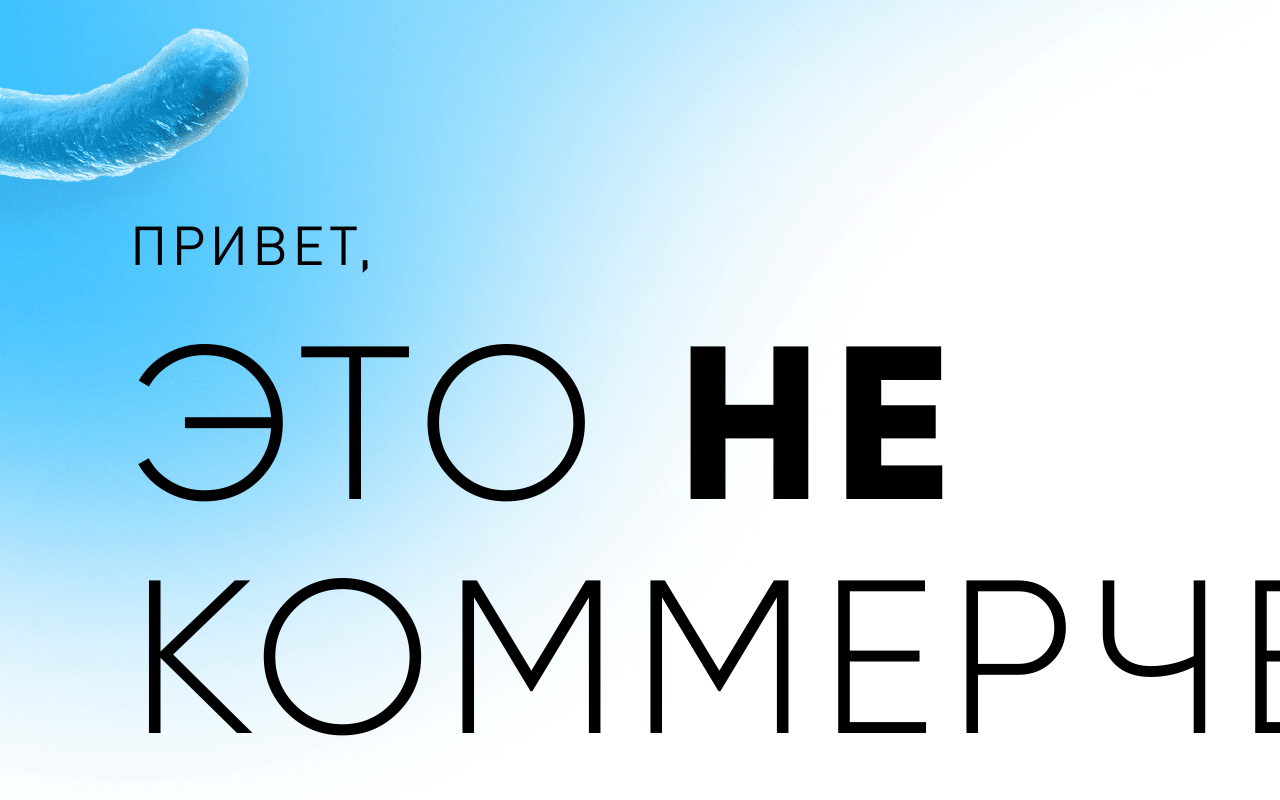
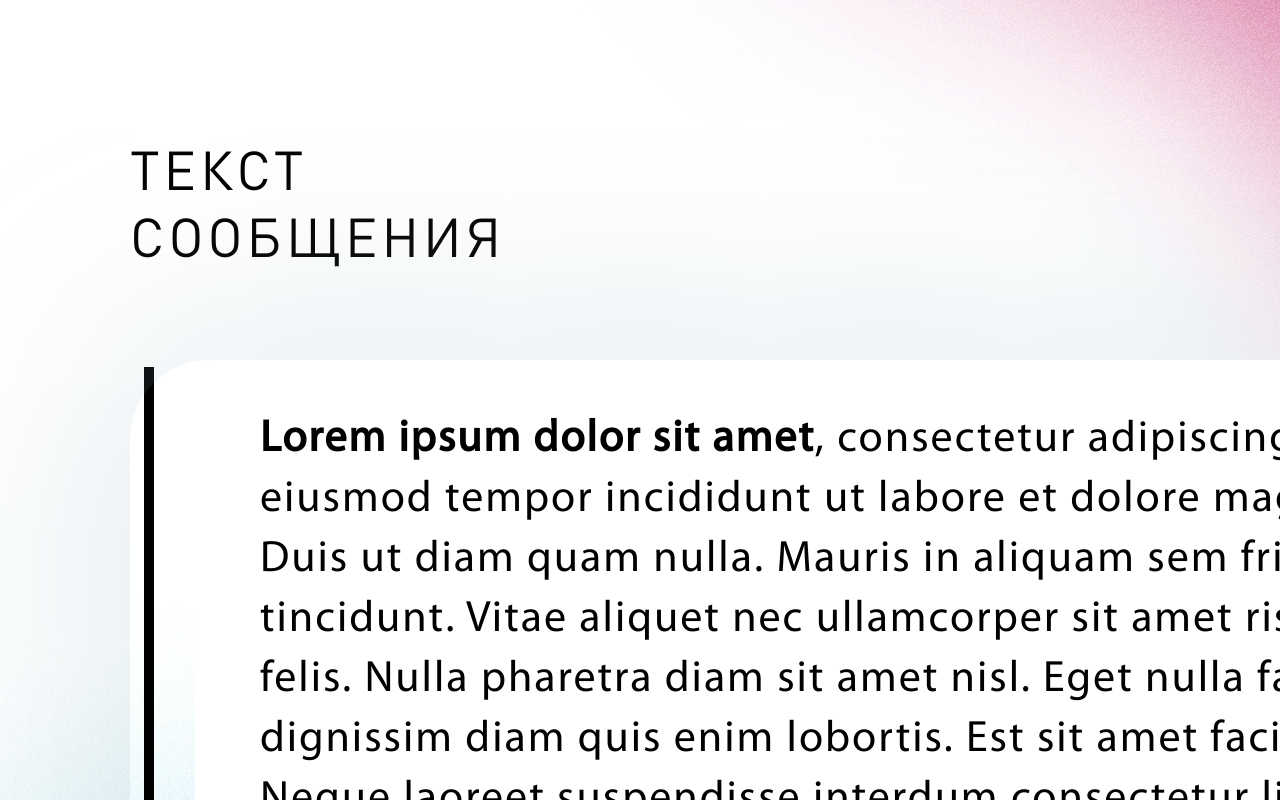
Before and after one commit to AlexandrGer/onpoint, a React (Create React App) app: page / in a window 1280 px wide. Shown: the part 120-920 px from the top of the page. Built offline with nearby package versions, Linux system fonts and the light colour scheme.

Commit message:
Отредактировал второй слайд

```diff
--- a/src/App.jsx
+++ b/src/App.jsx
@@ -1,14 +1,14 @@
 import "./App.css";
 import Header from "./components/Header/Header";
-import Slide2 from "./components/Slide2/Slide2";
-import Slider from "./components/Slider/Slider";
 import SlideOne from "./components/SlideOne/SlideOne";
+import SlideTwo from "./components/SlideTwo/SlideTwo";
 
 function App() {
   return (
     <div className="App">
       <Header />
-      <SlideOne />
+      {/* <SlideOne /> */}
+      <SlideTwo />
       {/* <Slider>
 	  <SlideOne />
         <Slide2 />
--- a/src/components/Slide2/Slide2.jsx
+++ /dev/null
@@ -1,65 +0,0 @@
-import "./Slide2.css";
-
-export default function Slide2() {
-  return (
-    <div className="slide2">
-      <div className="slide__container">
-        <p className="slide__title">
-          ТЕКСТ <br /> СООБЩЕНИЯ
-        </p>
-        <div className="scroll">
-          <div className="text__container">
-            <p className="text">
-              <b>Lorem ipsum dolor sit amet</b>, consectetur adipiscing elit.
-              Curabitur bibendum, dui quis commodo tempor, magna quam ornare
-              odio, in viverra neque erat facilisis nulla. Vestibulum volutpat
-              justo enim, eget accumsan libero pretium ut. Donec tortor purus,
-              lacinia nec vestibulum ut, venenatis a turpis. Suspendisse
-              placerat libero sit amet diam laoreet, rutrum luctus eros
-              pharetra. Fusce vestibulum, ex nec vulputate sodales, lorem quam
-              placerat ex, et posuere elit velit ac ipsum. Suspendisse rutrum
-              tortor massa, quis faucibus elit ornare vel. Nunc ac elit blandit,
-              pharetra neque sed, malesuada leo. Ut commodo non lectus tincidunt
-              pretium. Duis in lacus auctor, tincidunt nisl sed, suscipit quam.
-              Nulla non ipsum in lacus semper sollicitudin. Nullam ornare dolor
-              eu lacus laoreet condimentum. Maecenas ornare vel mi in blandit.
-              Suspendisse dignissim vestibulum turpis dapibus congue. Mauris
-              dapibus vulputate ligula ac egestas. Cras vel ultricies odio. Nam
-              non consequat dui. Nunc vel tortor interdum, interdum lorem eu,
-              placerat ipsum. Aenean a finibus odio, in viverra diam. Nam
-              hendrerit odio a tellus laoreet ultrices. Morbi nec ornare velit,
-              a semper massa. Maecenas in lectus nisi. Morbi hendrerit augue at
-              mi viverra, eu condimentum enim dignissim. Mauris nisl turpis,
-              sagittis at mattis quis, faucibus ut diam. Donec varius orci nec
-              commodo consequat. Fusce vehicula ex eget fringilla ultricies.
-              Nullam tellus nisl, sodales at vehicula tempor, euismod eu leo.
-              Maecenas laoreet, leo id mattis feugiat, lorem enim interdum ex,
-              id tincidunt libero tortor id ipsum. Nam aliquam condimentum
-              velit, a lobortis massa vehicula et. Pellentesque habitant morbi
-              tristique senectus et netus et malesuada fames ac turpis egestas.
-              Curabitur sit amet risus posuere, fringilla metus nec,
-              sollicitudin leo. Ut in blandit augue. Integer finibus consectetur
-              erat, sit amet laoreet quam viverra ac. Pellentesque habitant
-              morbi tristique senectus et netus et malesuada fames ac turpis
-              egestas. Aliquam at ante id orci cursus efficitur vitae vel
-              libero. Phasellus eleifend nisl vitae varius dictum. Nullam
-              ultrices imperdiet eleifend. Nulla vel sem est. Vestibulum egestas
-              fringilla tortor nec tempus. Praesent et blandit sapien, id tempus
-              odio. Maecenas egestas quam justo, eget porta diam sodales eu.
-              Aliquam ipsum nulla, molestie et rutrum sed, suscipit nec arcu.
-              Etiam tortor metus, viverra ut scelerisque vel, dapibus sit amet
-              lorem. In nec lectus porttitor, egestas leo sit amet, finibus
-              sapien. Cras cursus dui vel pharetra pellentesque. Ut in bibendum
-              tellus, vitae sodales diam. Sed venenatis faucibus metus eu
-              bibendum. Pellentesque vel diam fringilla, congue mauris sit amet,
-              sagittis felis. Nunc consequat odio luctus, molestie est vitae,
-              pretium ex. Duis felis mauris, rhoncus et vestibulum vel, viverra
-              ut diam.
-            </p>
-          </div>
-          <div className="test2"></div>
-        </div>
-      </div>
-    </div>
-  );
-}
--- a/src/components/Slide2/Slide2.css
+++ b/src/components/SlideTwo/SlideTwo.css
@@ -1,17 +1,10 @@
-.slide2 {
-  width: 100%;
-  height: 100vh;
-  background: url("../../images/bg-2.png") no-repeat center;
-  display: flex;
+.slide_second {
+  background-image: url("../../images/bg-2.png");
 }
 
-.slide__container {
-  display: flex;
-  flex-direction: column;
-  justify-content: center;
-  margin-top: -100px;
-  padding: 0 80px 0 140px;
-  gap: 30px;
+.slide__container_second {
+  gap: unset;
+  margin-top: 90px;
 }
 
 .slide__title {
@@ -23,25 +16,32 @@
 .scroll {
   position: relative;
   z-index: 1;
+  margin-top: 90px;
 }
 
 .text__container {
   height: 890px;
   overflow-y: scroll;
+  scroll-snap-type: y mandatory;
   direction: rtl;
   border-radius: 80px;
-  padding-left: 55px;
+  padding-left: 65px;
+  box-shadow: 5.446px 8.387px 232.5px 17.5px rgba(157, 185, 198, 0.39);
 }
 
 .text {
+  scroll-snap-align: start;
   width: 1550px;
   margin: 0;
   box-sizing: border-box;
-  padding: 60px;
+  border-radius: 80px;
+  padding: 50px 150px 30px 65px;
   background: #fff;
   font-weight: normal;
   text-align: left;
-  font-size: 60px;
+  font-size: 44px;
+  line-height: 60px;
+  letter-spacing: 2px;
 }
 
 .test2 {
@@ -63,3 +63,14 @@
   background-color: #cf578d;
   border-radius: 20px;
 }
+
+.text:after {
+  content: "";
+  position: absolute;
+  bottom: 0px;
+  left: 170px;
+  width: 80%;
+  height: 40%;
+  background: linear-gradient(transparent, white);
+  pointer-events: none;
+}
--- /dev/null
+++ b/src/components/SlideTwo/SlideTwo.jsx
@@ -0,0 +1,74 @@
+import "./SlideTwo.css";
+
+export default function SlideTwo() {
+  return (
+    <section className="slide slide_second">
+      <div className="slide__container slide__container_second">
+        <p className="slide__title">
+          ТЕКСТ <br /> СООБЩЕНИЯ
+        </p>
+        <div className="scroll">
+          <div className="text__container">
+            <p className="text">
+              <b>Lorem ipsum dolor sit amet</b>, consectetur adipiscing elit,
+              sed do eiusmod tempor incididunt ut labore et dolore magna aliqua.
+              Duis ut diam quam nulla. Mauris in aliquam sem fringilla ut morbi
+              tincidunt. Vitae aliquet nec ullamcorper sit amet risus nullam
+              eget felis. Nulla pharetra diam sit amet nisl. Eget nulla facilisi
+              etiam dignissim diam quis enim lobortis. Est sit amet facilisis
+              magna. Neque laoreet suspendisse interdum consectetur libero id.
+              Nec ullamcorper sit amet risus nullam eget felis eget. Mollis
+              aliquam ut porttitor leo a diam sollicitudin tempor id. Euismod
+              quis viverra nibh cras pulvinar mattis nunc. Massa massa ultricies
+              mi quis. Sit amet massa vitae tortor condimentum lacinia. Et
+              malesuada fames ac turpis egestas integer eget. Elementum pulvinar
+              etiam non quam lacus suspendisse faucibus interdum posuere. Amet
+              justo donec enim diam vulputate ut pharetra sit. Risus ultricies
+              tristique nulla aliquet enim tortor at auctor. Velit sed
+              ullamcorper morbi tincidunt ornare massa. Quis hendrerit dolor
+              magna eget est lorem ipsum. Etiam dignissim diam quis enim.
+              Gravida neque convallis a cras. Ut enim blandit volutpat maecenas
+              volutpat. Mauris sit amet massa vitae tortor condimentum lacinia
+              quis vel. Mauris in aliquam sem fringilla ut morbi tincidunt.
+              Vitae aliquet nec ullamcorper sit amet risus nullam eget felis.
+              Nulla pharetra diam sit amet nisl. Eget nulla facilisi etiam
+              dignissim diam quis enim lobortis. Est sit amet facilisis magna.
+              Neque laoreet suspendisse interdum consectetur libero id. Nec
+              ullamcorper sit amet risus nullam eget felis eget. Mollis aliquam
+              ut porttitor leo a diam sollicitudin tempor id. Euismod quis
+              viverra nibh cras pulvinar mattis nunc. Massa massa ultricies mi
+              quis. Sit amet massa vitae tortor condimentum lacinia. Et
+              malesuada fames ac turpis egestas integer eget. Elementum pulvinar
+              etiam non quam lacus suspendisse faucibus interdum posuere. Amet
+              justo donec enim diam vulputate ut pharetra sit. Risus ultricies
+              tristique nulla aliquet enim tortor at auctor. Velit sed
+              ullamcorper morbi tincidunt ornare massa. Quis hendrerit dolor
+              magna eget est lorem ipsum. Etiam dignissim diam quis enim.
+              Gravida neque convallis a cras. Ut enim blandit volutpat maecenas
+              volutpat. Mauris sit amet massa vitae tortor condimentum lacinia
+              quis vel. Mauris in aliquam sem fringilla ut morbi tincidunt.
+              Vitae aliquet nec ullamcorper sit amet risus nullam eget felis.
+              Nulla pharetra diam sit amet nisl. Eget nulla facilisi etiam
+              dignissim diam quis enim lobortis. Est sit amet facilisis magna.
+              Neque laoreet suspendisse interdum consectetur libero id. Nec
+              ullamcorper sit amet risus nullam eget felis eget. Mollis aliquam
+              ut porttitor leo a diam sollicitudin tempor id. Euismod quis
+              viverra nibh cras pulvinar mattis nunc. Massa massa ultricies mi
+              quis. Sit amet massa vitae tortor condimentum lacinia. Et
+              malesuada fames ac turpis egestas integer eget. Elementum pulvinar
+              etiam non quam lacus suspendisse faucibus interdum posuere. Amet
+              justo donec enim diam vulputate ut pharetra sit. Risus ultricies
+              tristique nulla aliquet enim tortor at auctor. Velit sed
+              ullamcorper morbi tincidunt ornare massa. Quis hendrerit dolor
+              magna eget est lorem ipsum. Etiam dignissim diam quis enim.
+              Gravida neque convallis a cras. Ut enim blandit volutpat maecenas
+              volutpat. Mauris sit amet massa vitae tortor condimentum lacinia
+              quis vel.
+            </p>
+          </div>
+          <div className="test2"></div>
+        </div>
+      </div>
+    </section>
+  );
+}
```
